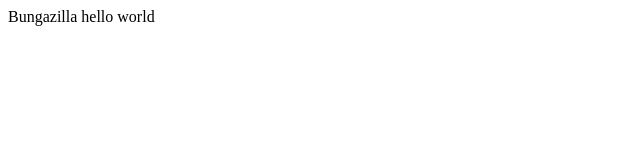
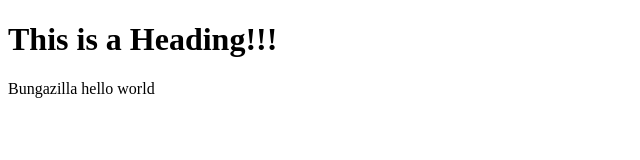
Before and after one commit to mattGreenbury/ExampleRepository3, a plain HTML site: page index.html in a window 1280 px wide. Shown: the whole page, without its empty margins (0-640 px from the left). Drawn offline with Linux system fonts and the light colour scheme.

Commit message:
Update index.html

```diff
--- a/index.html
+++ b/index.html
@@ -5,7 +5,9 @@
     <title>Example Repository 3</title>
 </head>
 <body>
+    <h1>This is a Heading!!!</h1>
     Bungazilla
     hello world
+
 </body>
 </html>
```
